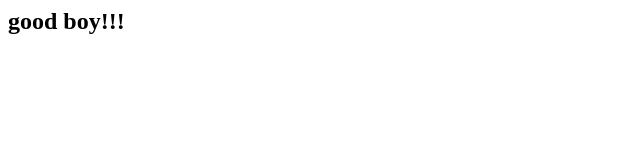
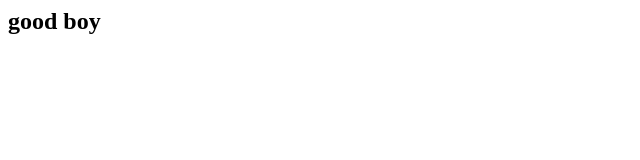
Before and after one commit to dineshramevana/webprog, a plain HTML site: page index.html in a window 1280 px wide. Shown: the full height of the page, 0-640 px from the left. Drawn offline with Linux system fonts and the light colour scheme.

Commit message:
Update index.html

```diff
--- a/index.html
+++ b/index.html
@@ -1,3 +1,3 @@
 <html>
-<body><h2>good boy!!!</h2></body>
+<body><h2>good boy</h2></body>
 </html>
```
